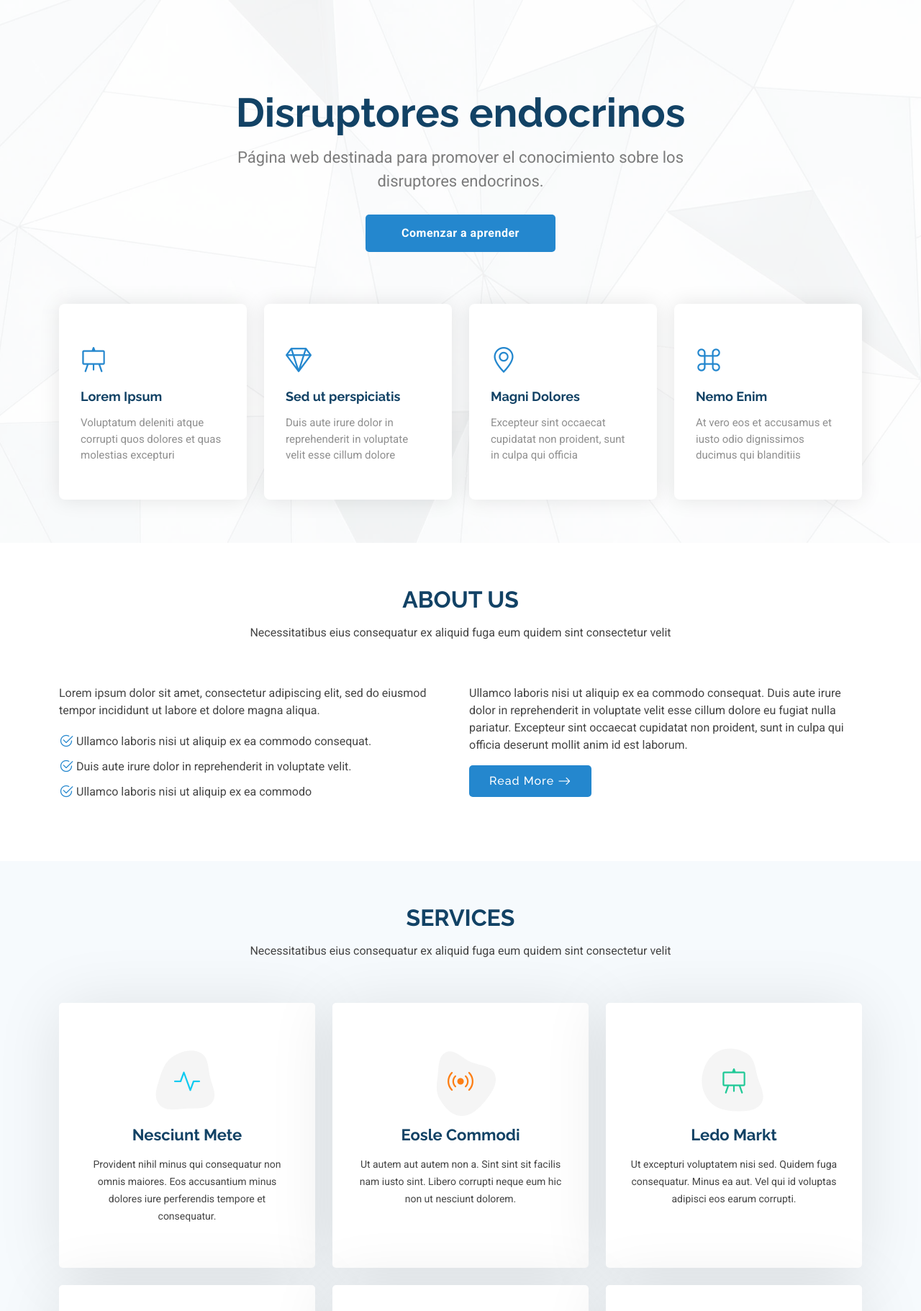
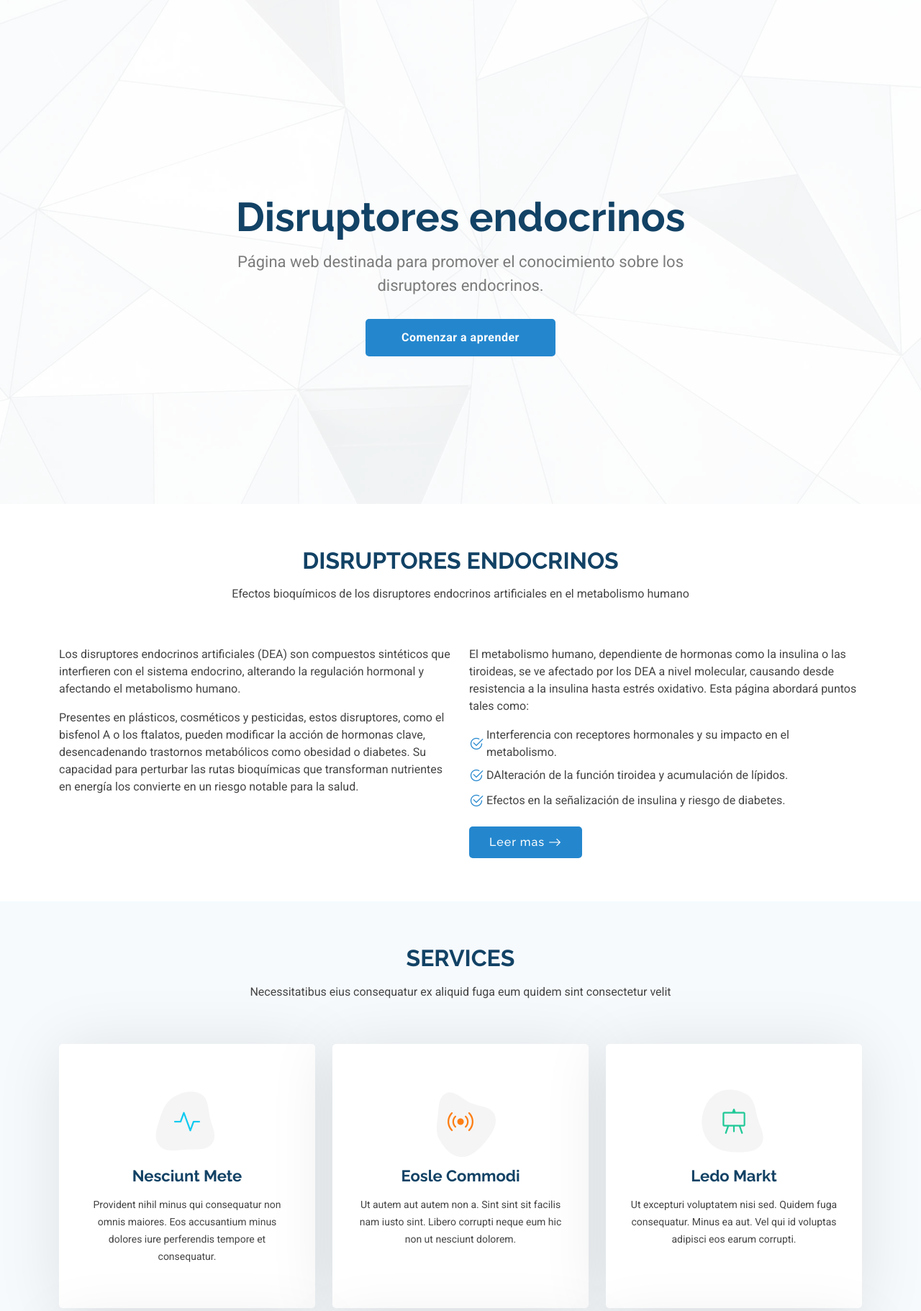
Before and after one commit to plascenciaalan/endocrine.github.io, a Laravel app: page /inicio in a window 1280 px wide. Shown: the part 101-1922 px from the top of the page at 72% size. Run offline with Laravel 12, Linux system fonts and the light colour scheme.

Commit message:
Se agrega la introduccion

```diff
--- a/resources/views/inicio.blade.php
+++ b/resources/views/inicio.blade.php
@@ -27,14 +27,14 @@
             <a href="#about" class="btn-get-started">Comenzar a aprender</a>
             </div>
 
-            <div class="row gy-4 mt-5">
+            <!--div class="row gy-4 mt-5">
             <div class="col-md-6 col-lg-3" data-aos="zoom-out" data-aos-delay="100">
                 <div class="icon-box">
                 <div class="icon"><i class="bi bi-easel"></i></div>
                 <h4 class="title"><a href="">Lorem Ipsum</a></h4>
                 <p class="description">Voluptatum deleniti atque corrupti quos dolores et quas molestias excepturi</p>
                 </div>
-            </div><!--End Icon Box -->
+            </div>
 
             <div class="col-md-6 col-lg-3" data-aos="zoom-out" data-aos-delay="200">
                 <div class="icon-box">
@@ -42,7 +42,7 @@
                 <h4 class="title"><a href="">Sed ut perspiciatis</a></h4>
                 <p class="description">Duis aute irure dolor in reprehenderit in voluptate velit esse cillum dolore</p>
                 </div>
-            </div><!--End Icon Box -->
+            </div>
 
             <div class="col-md-6 col-lg-3" data-aos="zoom-out" data-aos-delay="300">
                 <div class="icon-box">
@@ -50,7 +50,7 @@
                 <h4 class="title"><a href="">Magni Dolores</a></h4>
                 <p class="description">Excepteur sint occaecat cupidatat non proident, sunt in culpa qui officia</p>
                 </div>
-            </div><!--End Icon Box -->
+            </div>
 
             <div class="col-md-6 col-lg-3" data-aos="zoom-out" data-aos-delay="400">
                 <div class="icon-box">
@@ -58,9 +58,9 @@
                 <h4 class="title"><a href="">Nemo Enim</a></h4>
                 <p class="description">At vero eos et accusamus et iusto odio dignissimos ducimus qui blanditiis</p>
                 </div>
-            </div><!--End Icon Box -->
+            </div>
 
-            </div>
+            </div-->
         </div>
 
         </section><!-- /Hero Section -->
@@ -70,30 +70,33 @@
 
         <!-- Section Title -->
         <div class="container section-title" data-aos="fade-up">
-            <h2>About Us<br></h2>
-            <p>Necessitatibus eius consequatur ex aliquid fuga eum quidem sint consectetur velit</p>
+            <h2>Disruptores endocrinos<br></h2>
+            <p>Efectos bioquímicos de los disruptores endocrinos artificiales en el metabolismo humano</p>
         </div><!-- End Section Title -->
 
         <div class="container">
 
             <div class="row gy-4">
 
+
+            <div class="col-lg-6" data-aos="fade-up" data-aos-delay="200">
+                <p>Los disruptores endocrinos artificiales (DEA) son compuestos sintéticos que interfieren con el sistema endocrino, alterando la regulación hormonal y afectando el metabolismo humano.</p>
+                <p>Presentes en plásticos, cosméticos y pesticidas, estos disruptores, como el bisfenol A o los ftalatos, pueden modificar la acción de hormonas clave, desencadenando trastornos metabólicos como obesidad o diabetes. Su capacidad para perturbar las rutas bioquímicas que transforman nutrientes en energía los convierte en un riesgo notable para la salud.</p>
+            </div>
+
             <div class="col-lg-6 content" data-aos="fade-up" data-aos-delay="100">
                 <p>
-                Lorem ipsum dolor sit amet, consectetur adipiscing elit, sed do eiusmod tempor incididunt ut labore et dolore
-                magna aliqua.
+                El metabolismo humano, dependiente de hormonas como la insulina o las tiroideas, se ve afectado por los DEA a nivel molecular, causando desde resistencia a la insulina hasta estrés oxidativo. Esta página abordará puntos tales como:
                 </p>
                 <ul>
-                <li><i class="bi bi-check2-circle"></i> <span>Ullamco laboris nisi ut aliquip ex ea commodo consequat.</span></li>
-                <li><i class="bi bi-check2-circle"></i> <span>Duis aute irure dolor in reprehenderit in voluptate velit.</span></li>
-                <li><i class="bi bi-check2-circle"></i> <span>Ullamco laboris nisi ut aliquip ex ea commodo</span></li>
+                <li><i class="bi bi-check2-circle"></i> <span>Interferencia con receptores hormonales y su impacto en el metabolismo.</span></li>
+                <li><i class="bi bi-check2-circle"></i> <span>DAlteración de la función tiroidea y acumulación de lípidos.</span></li>
+                <li><i class="bi bi-check2-circle"></i> <span>Efectos en la señalización de insulina y riesgo de diabetes.</span></li>
                 </ul>
+
+                <a href="#" class="read-more"><span>Leer mas</span><i class="bi bi-arrow-right"></i></a>
             </div>
 
-            <div class="col-lg-6" data-aos="fade-up" data-aos-delay="200">
-                <p>Ullamco laboris nisi ut aliquip ex ea commodo consequat. Duis aute irure dolor in reprehenderit in voluptate velit esse cillum dolore eu fugiat nulla pariatur. Excepteur sint occaecat cupidatat non proident, sunt in culpa qui officia deserunt mollit anim id est laborum. </p>
-                <a href="#" class="read-more"><span>Read More</span><i class="bi bi-arrow-right"></i></a>
-            </div>
 
             </div>
 
```
